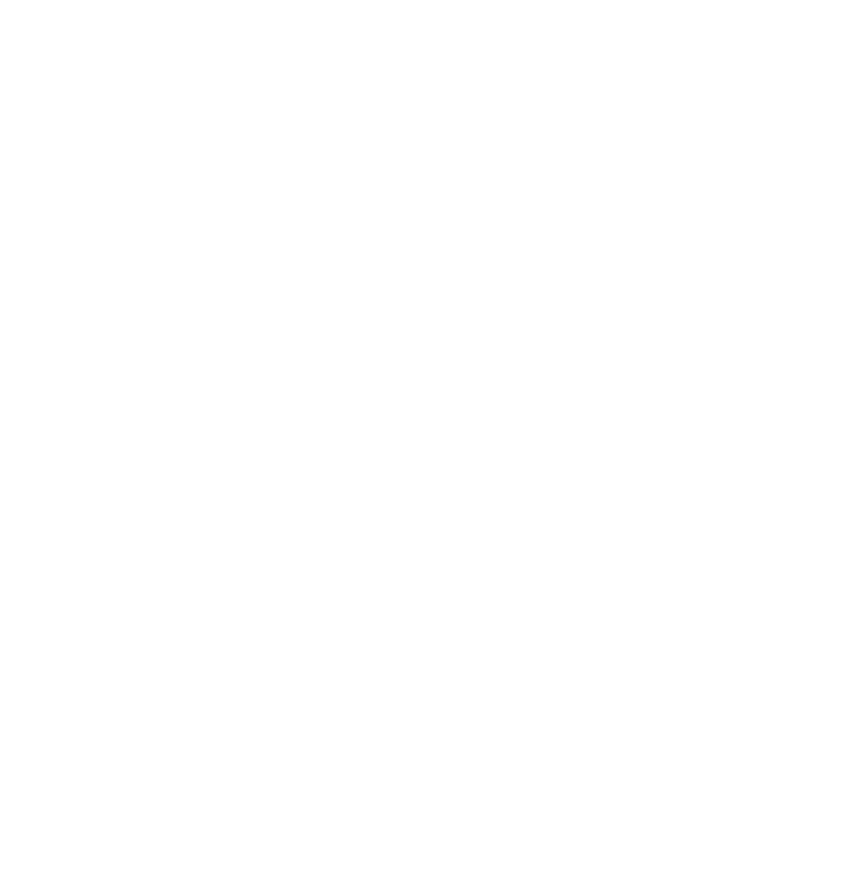
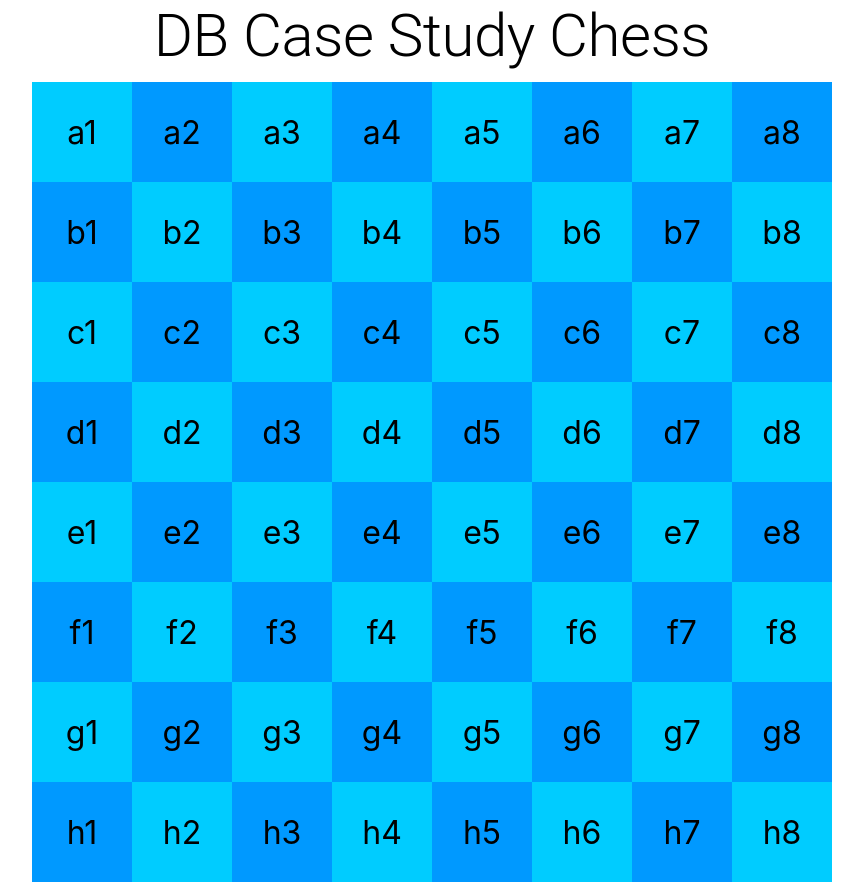
Before and after one commit to MARConthemove/db-casestudy-chess, a React (Create React App) app: page / in a window 1280 px wide. Shown: the whole page, without its empty margins (208-1071 px from the left). Before the commit the page ends 800 px from the top, so only its background shows below. Built offline with nearby package versions, Linux system fonts and the light colour scheme.

Commit message:
Schachbrett mit StyleSheet erstellt / Schriftgröße ändert sich dynamisch zu den Feldgrößen des Schachbretts

```diff
--- a/src/App.tsx
+++ b/src/App.tsx
@@ -1,8 +1,20 @@
 import React from 'react'
 import './App.css'
+import Board from './components/board'
 
-function App() {
-  return <div className='App'></div>
+import { Typography } from '@mui/material'
+
+const App: React.FC = () => {
+  return (
+    <>
+      <Typography variant='h2' align='center' style={{ paddingBottom: '10px' }}>
+        DB Case Study Chess
+      </Typography>
+      <div className='App'>
+        <Board />
+      </div>
+    </>
+  )
 }
 
 export default App
--- /dev/null
+++ b/src/components/board.css
@@ -0,0 +1,32 @@
+/* STYLESHEET Schachbrett */
+
+/* Geometrie und Anordnung der Schachbrettfelder */
+.board-square {
+  width: 100px;
+  height: 100px;
+  display: flex;
+  justify-content: center;
+  align-items: center;
+  font-size: 200%; /* Schriftgröße soll sich dynamisch an Größe des Schachbretts anpassen */
+}
+
+/* Faben für Felder, Startposition und mögliche Endpostionen von Zügen des Springers */
+.white-square {
+  background-color: #00ccff;
+}
+
+.black-square {
+  background-color: #0099ff;
+}
+
+.description {
+  color: black;
+}
+
+.start-square {
+  background-color: yellow;
+}
+
+.target-square {
+  background-color: white;
+}
--- /dev/null
+++ b/src/components/board.tsx
@@ -0,0 +1,32 @@
+import React from 'react'
+import './board.css'
+
+const Board: React.FC = () => {
+  const rows = 'abcdefgh'.split('')
+  const columns = Array.from({ length: 8 }, (_, i) => i + 1) // [1, 2, 3, 4, 5, 6, 7, 8]
+
+  return (
+    <div
+      style={{ display: 'flex', flexDirection: 'column', alignItems: 'center' }}
+    >
+      {rows.map((row, i) => (
+        <div key={i} style={{ display: 'flex' }}>
+          {columns.map((column, j) => {
+            const isWhiteSquare = (i + j) % 2 === 0
+            const squareClassName = `board-square ${
+              isWhiteSquare ? 'white-square' : 'black-square'
+            }`
+            return (
+              <div key={j} className={squareClassName}>
+                {row}
+                {column}
+              </div>
+            )
+          })}
+        </div>
+      ))}
+    </div>
+  )
+}
+
+export default Board
```
